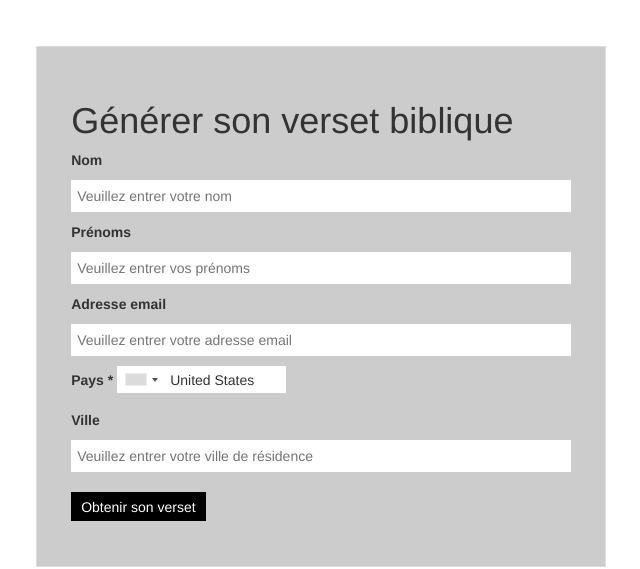
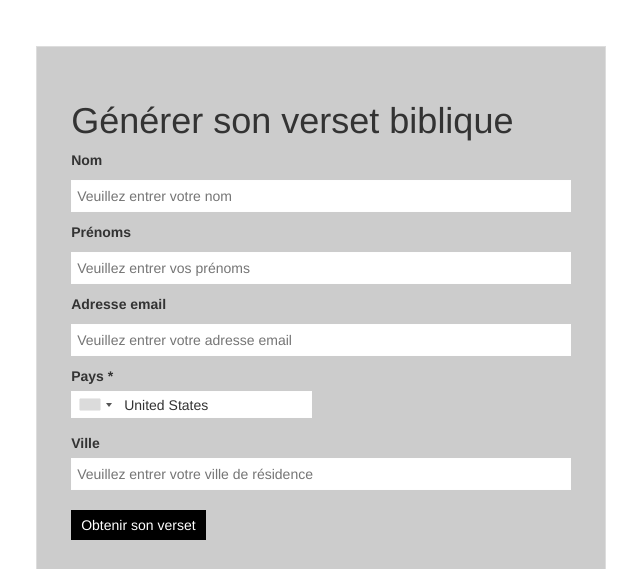
Before and after one commit to erwinFrederic/traversee_16_17, a PHP site: page / in a window 1280 px wide. Shown: the top 569 px of the page, without its empty margins (319-959 px from the left). Run offline with PHP 8.4, Linux system fonts and the light colour scheme; some libraries are stand-ins or nearby versions; grey boxes are pictures that could not be loaded.

Commit message:
Ajout country element

```diff
--- a/css/style.css
+++ b/css/style.css
@@ -14,6 +14,17 @@
     background: lightpink;
 }
 
+.country-label {
+    display: block;
+}
+
+.country-select {
+    display: block;
+}
+
+.country-select.inside input, .country-select.inside input[type=text] {
+    width: 100%;
+}
 
 .add-verset-container {
     margin: auto;
```
